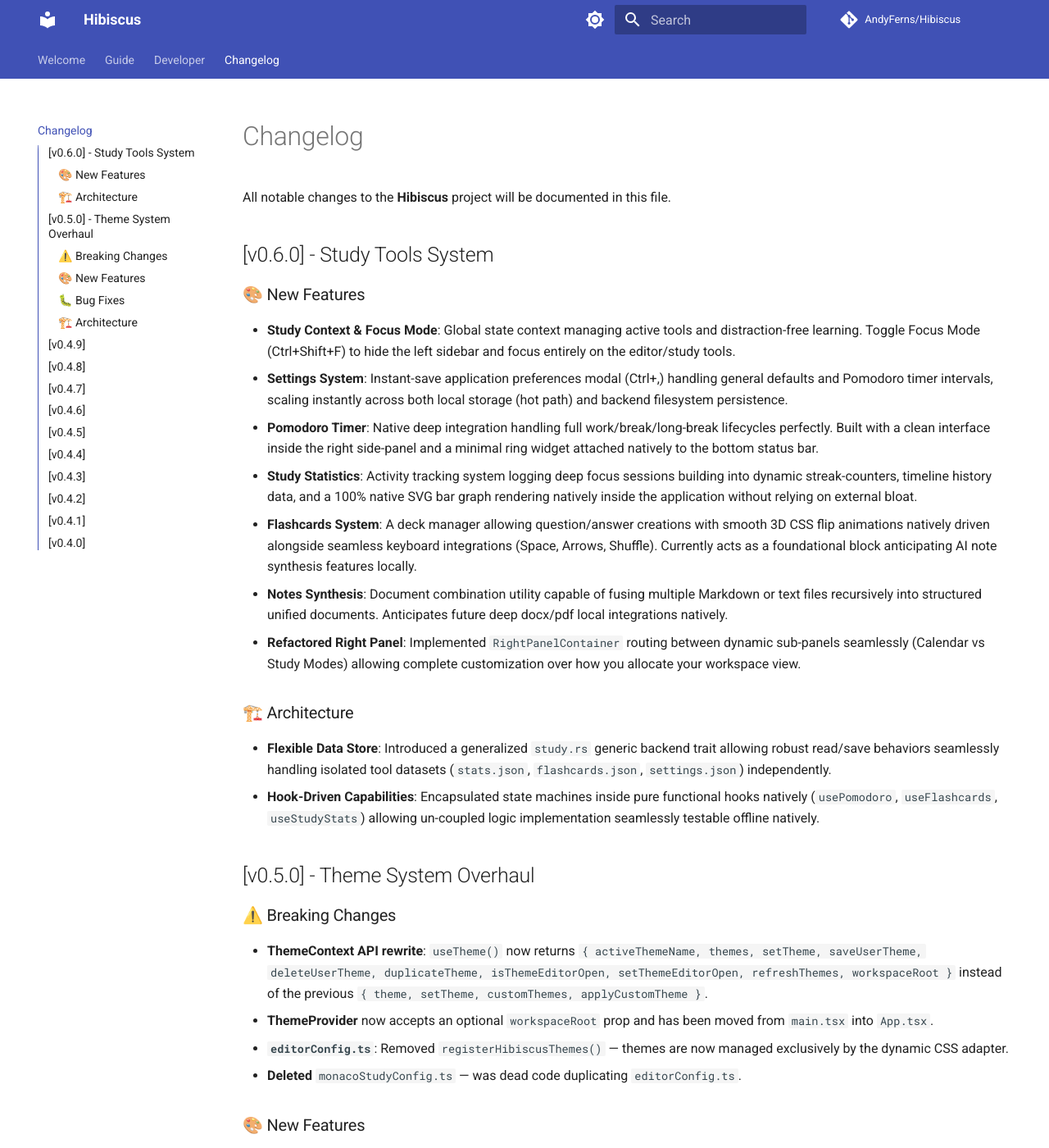
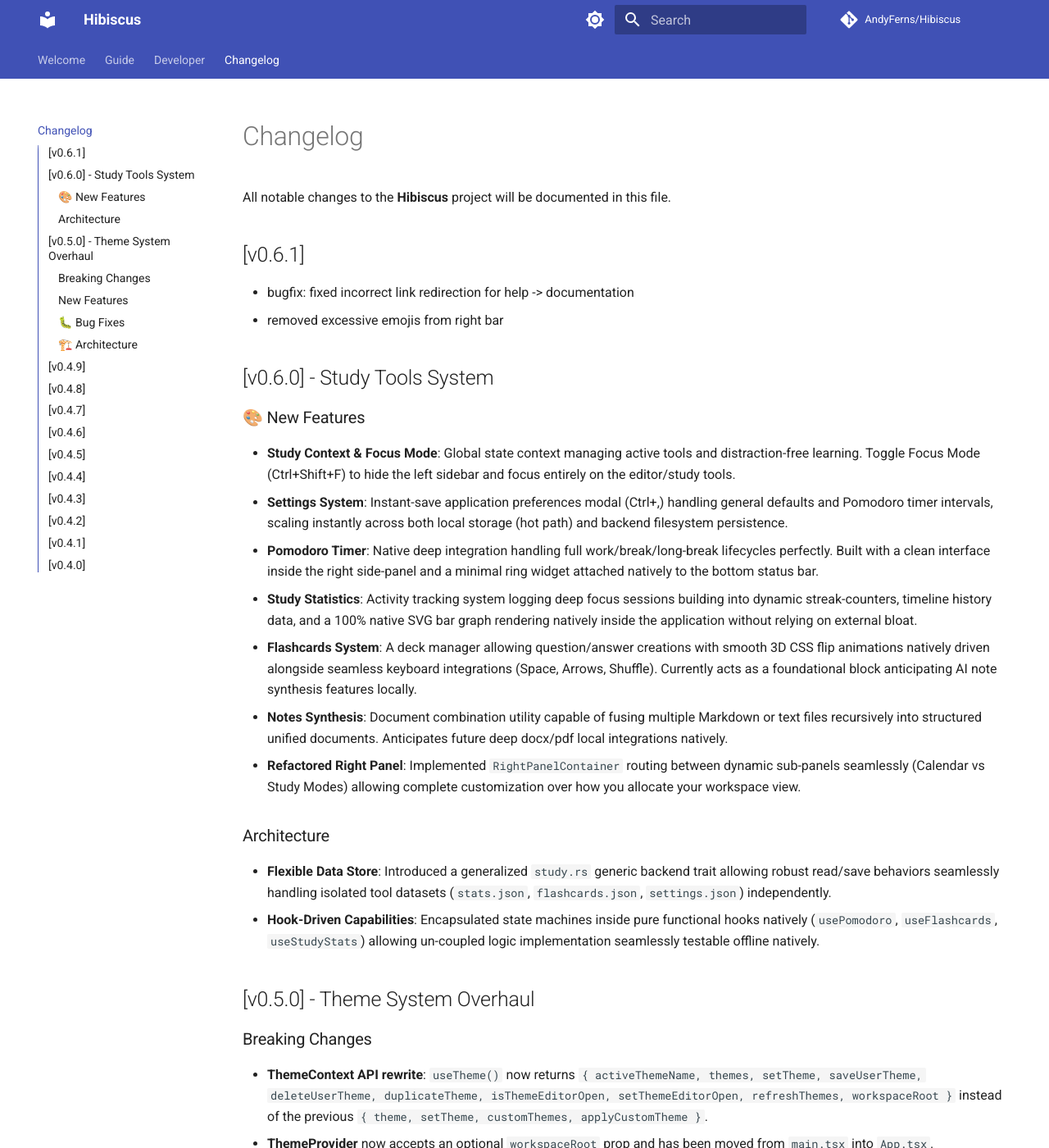
Before and after one commit to AndyFerns/Hibiscus, an MkDocs documentation site: the page built from docs/changelog.md, in a window 1280 px wide and 1400 px high. Shown: the whole window at 82% size. Built offline with MkDocs 1.6.1 and Material for MkDocs 9.7.7, drawn with Linux system fonts in a browser that asks for light colours; comment, search, counter and statistics services are not loaded.

Commit message:
chore: version bumped to reflect changes regarding bugfix and feature updates

```diff
--- a/docs/changelog.md
+++ b/docs/changelog.md
@@ -2,9 +2,15 @@
 
 All notable changes to the **Hibiscus** project will be documented in this file.
 
+## [v0.6.1]
+
+- bugfix: fixed incorrect link redirection for help -> documentation
+- removed excessive emojis from right bar
+
 ## [v0.6.0] - Study Tools System
 
 ### 🎨 New Features
+
 - **Study Context & Focus Mode**: Global state context managing active tools and distraction-free learning. Toggle Focus Mode (Ctrl+Shift+F) to hide the left sidebar and focus entirely on the editor/study tools.
 - **Settings System**: Instant-save application preferences modal (Ctrl+,) handling general defaults and Pomodoro timer intervals, scaling instantly across both local storage (hot path) and backend filesystem persistence.
 - **Pomodoro Timer**: Native deep integration handling full work/break/long-break lifecycles perfectly. Built with a clean interface inside the right side-panel and a minimal ring widget attached natively to the bottom status bar.
@@ -13,20 +19,22 @@
 - **Notes Synthesis**: Document combination utility capable of fusing multiple Markdown or text files recursively into structured unified documents. Anticipates future deep docx/pdf local integrations natively.
 - **Refactored Right Panel**: Implemented `RightPanelContainer` routing between dynamic sub-panels seamlessly (Calendar vs Study Modes) allowing complete customization over how you allocate your workspace view.
 
-### 🏗️ Architecture
+### Architecture
+
 - **Flexible Data Store**: Introduced a generalized `study.rs` generic backend trait allowing robust read/save behaviors seamlessly handling isolated tool datasets (`stats.json`, `flashcards.json`, `settings.json`) independently.
 - **Hook-Driven Capabilities**: Encapsulated state machines inside pure functional hooks natively (`usePomodoro`, `useFlashcards`, `useStudyStats`) allowing un-coupled logic implementation seamlessly testable offline natively.
 
-
 ## [v0.5.0] - Theme System Overhaul
 
-### ⚠️ Breaking Changes
+### Breaking Changes
+
 - **ThemeContext API rewrite**: `useTheme()` now returns `{ activeThemeName, themes, setTheme, saveUserTheme, deleteUserTheme, duplicateTheme, isThemeEditorOpen, setThemeEditorOpen, refreshThemes, workspaceRoot }` instead of the previous `{ theme, setTheme, customThemes, applyCustomTheme }`.
 - **ThemeProvider** now accepts an optional `workspaceRoot` prop and has been moved from `main.tsx` into `App.tsx`.
 - **`editorConfig.ts`**: Removed `registerHibiscusThemes()` — themes are now managed exclusively by the dynamic CSS adapter.
 - **Deleted** `monacoStudyConfig.ts` — was dead code duplicating `editorConfig.ts`.
 
-### 🎨 New Features
+### New Features
+
 - **JSON Theme System**: Themes are defined as JSON with full token overrides (`--bg`, `--text`, `--editor-keyword`, etc.), stored in `.hibiscus/themes/<name>.json`.
 - **Theme Editor UI**: In-app modal with color pickers for Core, Editor, and Semantic token groups. Instant live preview via direct CSS variable manipulation.
 - **Theme Registry** (`themeRegistry.ts`): Centralized frontend theme management with `applyTheme()`, `safeApplyTheme()`, `validateTheme()`, `mergeWithDefaults()`, and JSON serialization.
@@ -37,6 +45,7 @@
 - **TitleBar Integration**: View menu now includes "Theme..." action to open the Theme Editor.
 
 ### 🐛 Bug Fixes
+
 - **Fixed invalid CSS**: Editor-specific tokens (`--editor-fg`, `--editor-keyword`, etc.) were declared outside any CSS selector (bare properties between `:root` closing brace and `[data-theme]` blocks). Browsers silently ignored them. Moved inside `:root` with per-theme overrides.
 - **Fixed runtime crash**: `editorThemeAdapter.ts` called `strip()` but the function was named `stripHash()`. Caused `ReferenceError` at runtime.
 - **Fixed Monaco theme reference**: Editor config referenced `hibiscus-soft` theme which was never registered before editor creation. Changed to `hibiscus-dynamic` (the CSS-adapter-defined theme).
@@ -45,36 +54,47 @@
 - **Fixed dead code**: Removed unused imports of `getStudyEditorOptions` and `registerHibiscusThemes` from `EditorView.tsx`.
 
 ### 🏗️ Architecture
+
 - **Editor theme adapter** rewritten with intelligent light/dark base theme detection (luminance calculation instead of hardcoded hex comparison), comprehensive fallback chains for all CSS variables, and new token support (`--editor-line-highlight`, `--editor-cursor`).
 - **Strict separation maintained**: Editor behavior/config remains fixed and non-editable; theme system is fully user-editable. Frontend owns all theme logic; backend provides persistence only.
 
 ## [v0.4.9]
+
 - **Maintenance**: Internal dependency updates and stability improvements.
 
 ## [v0.4.8]
+
 - **Docs**: Comprehensive MkDocs hierarchy populated containing project architecture, endpoints, and tutorial guides.
 
 ## [v0.4.7]
+
 - **Bug Fix**: Fixed controlled monaco text editor wiping recent key typing when an older queued React state echo occurred due to async lifecycle desyncs. The editor rendering dependency is now purely driven by an internal `fileVersion` which respects the user's keystrokes.
 
 ## [v0.4.6]
+
 - **Automation**: Created `scripts/hibiscus.cjs` terminal helper script encapsulating `dev`, `build`, `test`, `docs`, and `bump` functions.
 
 ## [v0.4.5]
+
 - **CI/CD**: Added complete Matrix testing pipeline using GitHub Actions to automatically lint, test, and package builds on Linux, Windows, and macOS for every tagged release.
 
 ## [v0.4.4]
+
 - **Performance**: Improved FS Watcher handling by accumulating file modification events cleanly within `HashSet` debouncers.
 - **Performance**: Memoized hierarchical `TreeView` and `TreeNode` components preventing render storms on active workspace layouts natively.
 
 ## [v0.4.3]
+
 - **Feature**: Implemented automated rotating backup archives (`backup.rs`) caching older iterations of `workspace.json` and `calendar.json` internally into `.hibiscus/backups`.
 
 ## [v0.4.2]
+
 - **Feature**: Appended automatic configuration state migrations `migration.rs` natively into standard system loading handlers solving breaking config changes between product variations.
 
 ## [v0.4.1]
+
 - **Feature**: Universal hotkeys mapped globally across editor spaces using `useKeyboardShortcuts` hooks interacting visually via an accessible `ShortcutOverlay` cheat sheet dialog.
 
 ## [v0.4.0]
+
 - **Feature**: Redone style tokens mapped out globally leveraging local CSS definitions allowing fast non-blocking changes via the built-in `ThemeSelector` toggle implementing `Midnight`, `Dawn`, and `Forest` defaults visually.
--- a/package.json
+++ b/package.json
@@ -1,7 +1,7 @@
 {
   "name": "hibiscus",
   "private": true,
-  "version": "0.6.0",
+  "version": "0.6.1",
   "type": "module",
   "scripts": {
     "dev": "vite",
--- a/version.json
+++ b/version.json
@@ -1,5 +1,5 @@
 {
-  "version": "0.6.0",
+  "version": "0.6.1",
   "name": "Hibiscus",
   "description": "A modern workspace editor for study and productivity"
 }
```
Also changed, not shown: 3 other files.
